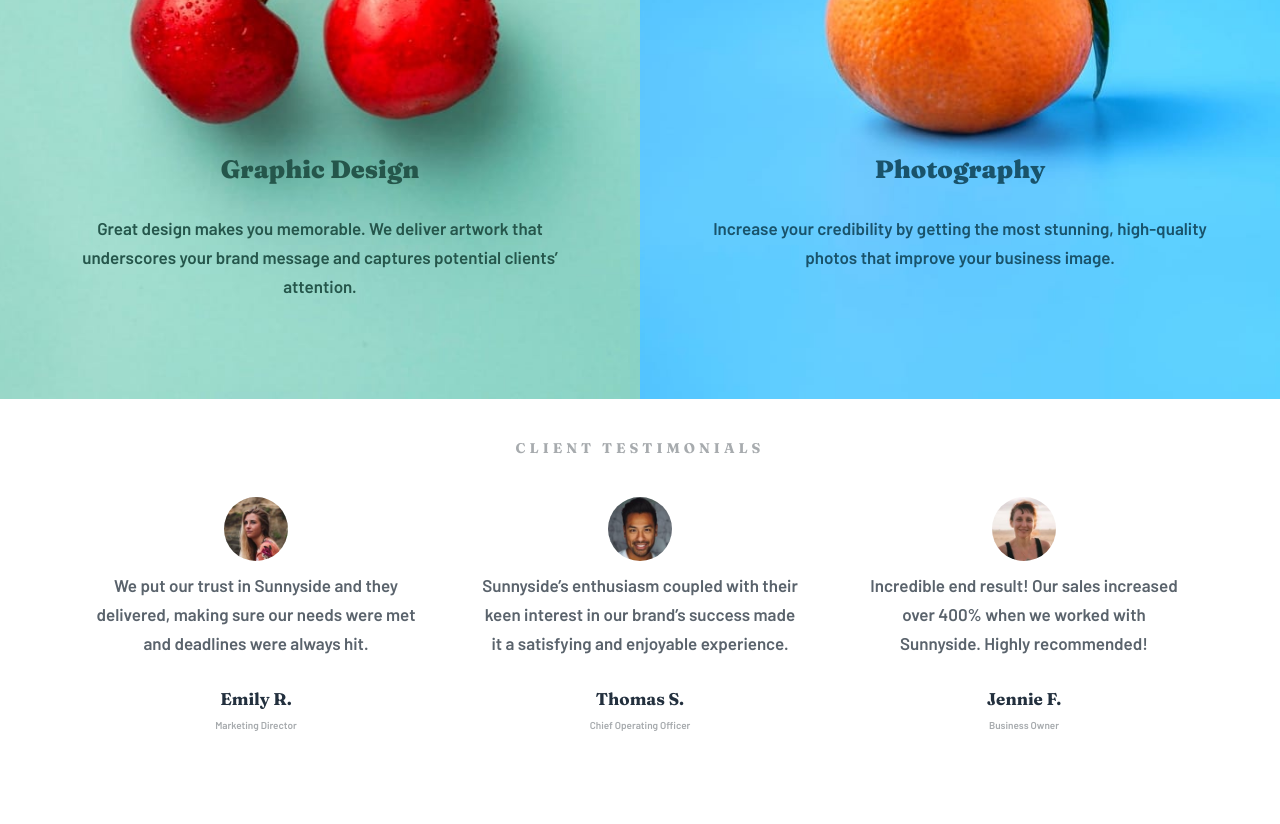
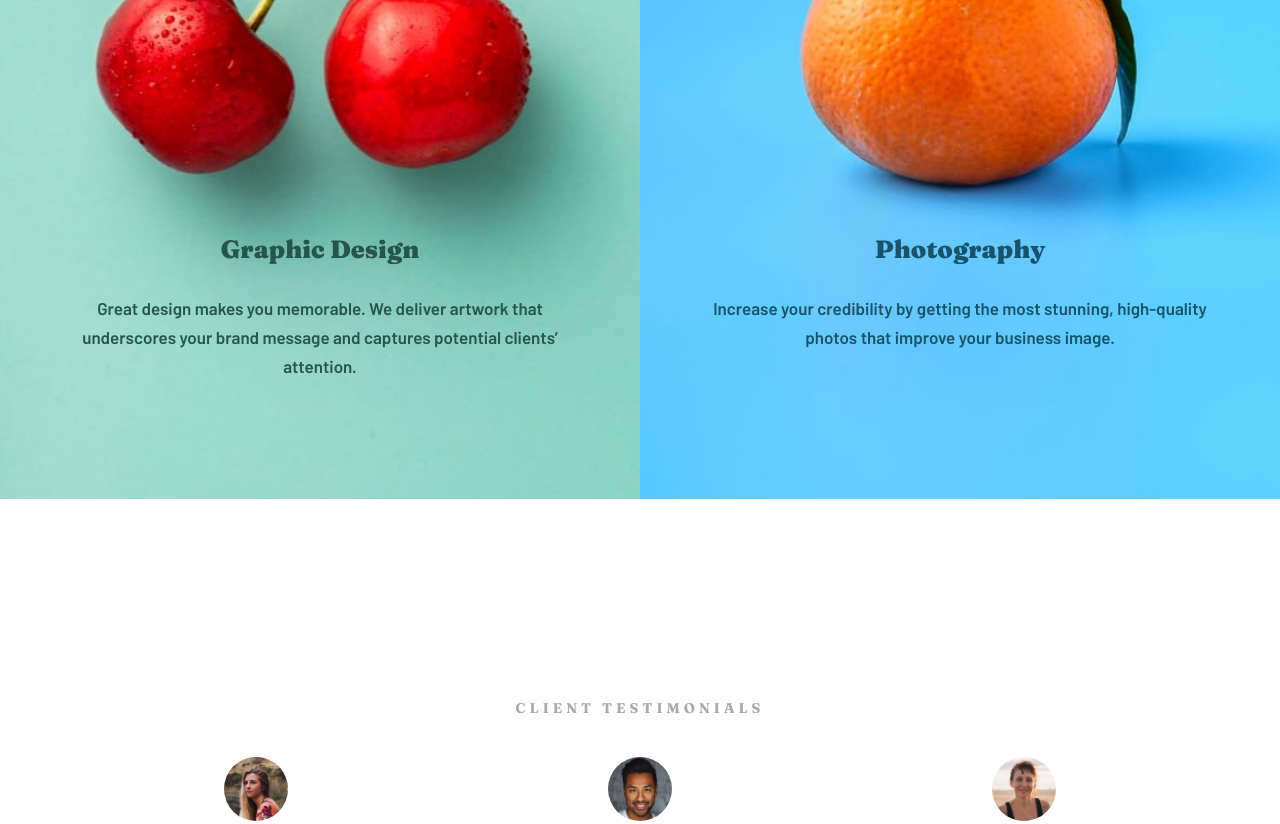
Before and after one commit to SProga/sunnyside, a plain HTML site: page index.html in a window 1280 px wide. Shown: the part 1780-2604 px from the top of the page. Drawn offline with Linux system fonts and the light colour scheme.

Commit message:
first commit

```diff
--- a/style.css
+++ b/style.css
@@ -275,7 +275,7 @@ a.btn--contact {
 .about > .content__left,
 .about > .content__right {
 	justify-content: flex-end;
-	height: 55rem;
+	height: 70rem;
 }
 .about > .content__left {
 	background-image: url("./images/mobile/image-graphic-design.jpg");
@@ -299,6 +299,7 @@ a.btn--contact {
 	align-items: center;
 	width: 80%;
 	margin: 0 auto;
+	padding-top: 3rem;
 	padding-bottom: 3rem;
 }
 
@@ -321,7 +322,7 @@ a.btn--contact {
 }
 
 .testimonials {
-	padding-top: 4rem;
+	padding: 20rem 0;
 }
 .testimonials__title {
 	text-align: center;
```
